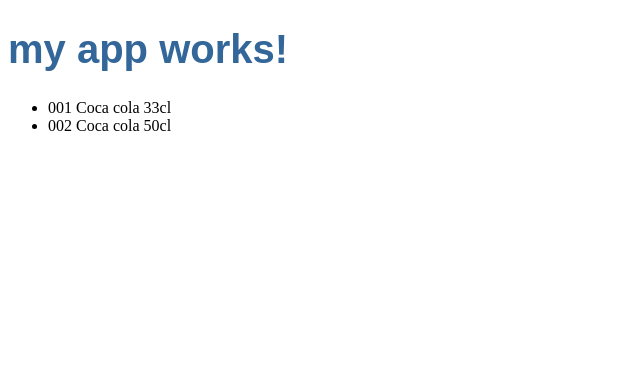
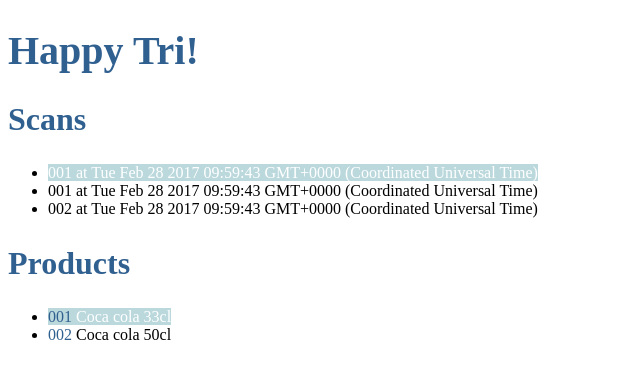
Before and after one commit to ajeans/sandbox, an Angular app in the folder sandbox-web/: page / in a window 1280 px wide. Shown: the top 378 px of the page, without its empty margins (0-640 px from the left). Built offline with nearby package versions, Linux system fonts and the light colour scheme.

Commit message:
Iterate over the list of our elements and make them preselected and selectable

```diff
--- a/sandbox-web/src/app/app.component.css
+++ b/sandbox-web/src/app/app.component.css
@@ -1,5 +1,18 @@
+h1 h2 h3 h4 {
+  font-family: Arial, Helvetica, sans-serif;
+}
+
 h1 {
-  color: #369;
-  font-family: Arial, Helvetica, sans-serif;
+  color: #306090;
   font-size: 250%;
 }
+
+h2 {
+  color: #306090;
+  font-size: 200%;
+}
+
+.selected {
+  background-color: #BBD8DC !important;
+  color: white;
+}
--- a/sandbox-web/src/app/app.component.html
+++ b/sandbox-web/src/app/app.component.html
@@ -1,10 +1,17 @@
 <h1>
   {{title}}
 </h1>
+<h2>Scans</h2>
+<ul class="scans">
+  <li *ngFor="let scan of scans"
+      (click)="onScanSelect(scan)">
+    <app-scan [scan]="scan" [class.selected]="scan === selectedScan"></app-scan>
+  </li>
+</ul>
+<h2>Products</h2>
 <ul class="products">
   <li *ngFor="let product of products"
-      [class.selected]="product === selectedProduct"
-      (click)="onSelect(product)">
-    <span class="badge">{{product.code}}</span> {{product.name}}
+      (click)="onProductSelect(product)">
+    <app-product [product]="product" [class.selected]="product === selectedProduct"></app-product>
   </li>
 </ul>
--- a/sandbox-web/src/app/app.component.ts
+++ b/sandbox-web/src/app/app.component.ts
@@ -1,9 +1,16 @@
-import { Component } from '@angular/core';
-import {Product} from "./product/product.component";
+import {Component} from "@angular/core";
+import {Product} from "./product/product";
+import {Scan} from "./scan/scan";
 
 const PRODUCTS: Product[] = [
   { code: "001", name: "Coca cola 33cl"  },
   { code: "002", name: "Coca cola 50cl"  }
+];
+
+const SCANS: Scan[] = [
+  { product: PRODUCTS[0], date: new Date()  },
+  { product: PRODUCTS[0], date: new Date()  },
+  { product: PRODUCTS[1], date: new Date()  }
 ];
 
 @Component({
@@ -11,8 +18,18 @@ const PRODUCTS: Product[] = [
   templateUrl: './app.component.html',
   styleUrls: ['./app.component.css']
 })
+export class AppComponent {
+  title = 'Happy Tri!';
+  products = PRODUCTS
+  scans = SCANS
+  selectedProduct = PRODUCTS[0]
+  selectedScan = SCANS[0]
 
-export class AppComponent {
-  title = 'my app works!';
-  products = PRODUCTS
+  onProductSelect(product: Product): void {
+    this.selectedProduct = product;
+  }
+
+  onScanSelect(scan: Scan): void {
+    this.selectedScan = scan;
+  }
 }
--- a/sandbox-web/src/app/product/product.component.css
+++ b/sandbox-web/src/app/product/product.component.css
@@ -0,0 +1,3 @@
+span {
+  color: #306090;
+}
--- a/sandbox-web/src/app/product/product.component.html
+++ b/sandbox-web/src/app/product/product.component.html
@@ -1,3 +1 @@
-<p>
-  product works!
-</p>
+<span class="badge">{{product.code}}</span> {{product.name}}
--- a/sandbox-web/src/app/product/product.component.ts
+++ b/sandbox-web/src/app/product/product.component.ts
@@ -1,25 +1,12 @@
-import { Component, OnInit } from '@angular/core';
-
-export class Product {
-  code: string;
-  name: string;
-}
-
-const PRODUCTS: Product[] = [
-  { code: "001", name: "Coca cola 33cl"  },
-  { code: "002", name: "Coca cola 50cl"  }
-];
+import {Component, OnInit, Input} from '@angular/core';
+import {Product} from "./product";
 
 @Component({
   selector: 'app-product',
   templateUrl: './product.component.html',
   styleUrls: ['./product.component.css']
 })
-export class ProductComponent implements OnInit {
-
-  constructor() { }
-
-  ngOnInit() {
-  }
-
+export class ProductComponent {
+  @Input()
+  product: Product
 }
--- /dev/null
+++ b/sandbox-web/src/app/product/product.ts
@@ -0,0 +1,5 @@
+
+export class Product {
+  code: string;
+  name: string;
+}
--- a/sandbox-web/src/app/scan/scan.component.html
+++ b/sandbox-web/src/app/scan/scan.component.html
@@ -1,3 +1 @@
-<p>
-  scan works!
-</p>
+<span>{{scan.product.code}}</span> at {{scan.date}}
--- a/sandbox-web/src/app/scan/scan.component.ts
+++ b/sandbox-web/src/app/scan/scan.component.ts
@@ -1,22 +1,12 @@
-import { Component, OnInit } from '@angular/core';
-import {Product} from "../product/product.component";
-
-export class Scan {
-  product: Product;
-  date: Date;
-}
+import {Component, OnInit, Input} from '@angular/core';
+import {Scan} from "./scan";
 
 @Component({
   selector: 'app-scan',
   templateUrl: './scan.component.html',
   styleUrls: ['./scan.component.css']
 })
-
-export class ScanComponent implements OnInit {
-
-  constructor() { }
-
-  ngOnInit() {
-  }
-
+export class ScanComponent {
+  @Input()
+  scan: Scan
 }
--- /dev/null
+++ b/sandbox-web/src/app/scan/scan.ts
@@ -0,0 +1,6 @@
+import {Product} from "../product/product";
+
+export class Scan {
+  product: Product;
+  date: Date;
+}
```
